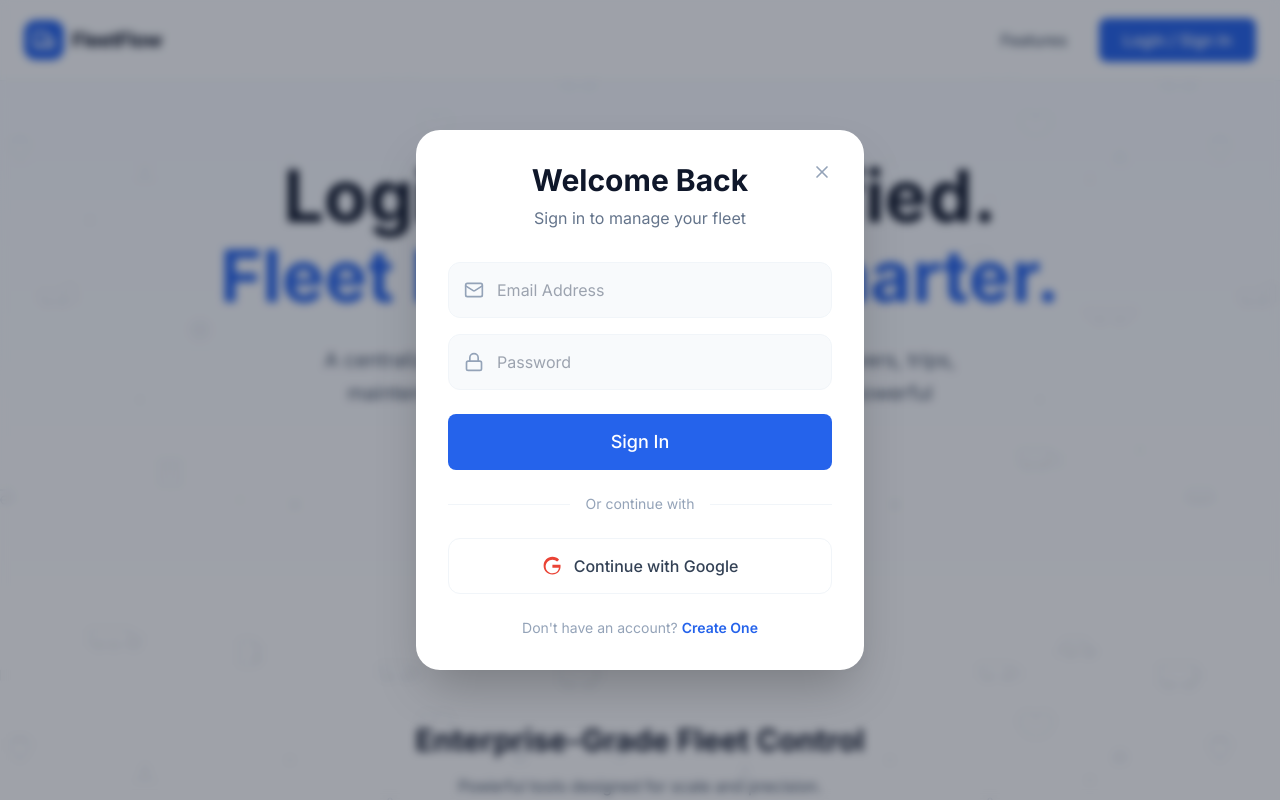
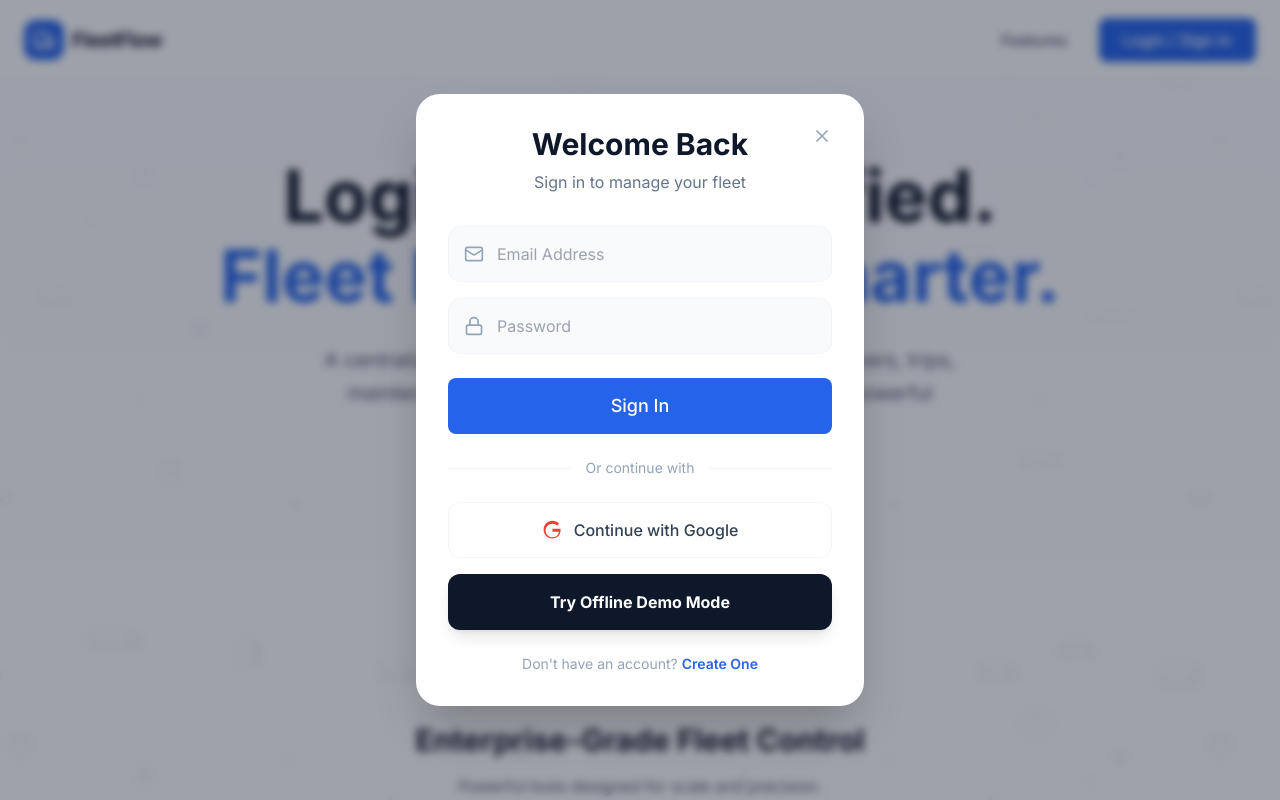
Before and after one commit to Jaishree-2006/FleetFlow, a React (Create React App) app: page / in a window 1280 px wide. Both pictures are taken after a click on the button "Get Started". Shown: the top 800 px of the page. Built offline with nearby package versions, Linux system fonts and the light colour scheme; no server answers.

Commit message:
feat: Add instant Offline Demo Mode bypass to AuthModal and App.jsx

```diff
--- a/src/App.jsx
+++ b/src/App.jsx
@@ -23,11 +23,19 @@ function App() {
 
     useEffect(() => {
         const checkSession = async () => {
+            // INSTANT BYPASS: Check if we manually triggered demo mode
+            if (localStorage.getItem('role_demo-user') === 'Fleet Manager') {
+                console.log('Instant Offline Demo Mode Active');
+                setSession({ user: { id: 'demo-user', email: 'demo@fleetflow.io' } });
+                setLoading(false);
+                return;
+            }
+
             try {
                 // Set a timeout for the session check to prevent hanging
                 const sessionPromise = supabase.auth.getSession();
                 const timeoutPromise = new Promise((_, reject) =>
-                    setTimeout(() => reject(new Error('Timeout')), 3000)
+                    setTimeout(() => reject(new Error('Timeout')), 2000)
                 );
 
                 const { data: { session } } = await Promise.race([sessionPromise, timeoutPromise]);
--- a/src/components/AuthModal.jsx
+++ b/src/components/AuthModal.jsx
@@ -154,6 +154,17 @@ const AuthModal = ({ isOpen, onClose }) => {
                                 </svg>
                                 Continue with Google
                             </button>
+
+                            <button
+                                type="button"
+                                onClick={() => {
+                                    localStorage.setItem('role_demo-user', 'Fleet Manager');
+                                    window.location.reload();
+                                }}
+                                className="w-full h-14 bg-slate-900 text-white rounded-xl font-bold flex items-center justify-center gap-2 hover:bg-slate-800 transition-all shadow-lg"
+                            >
+                                Try Offline Demo Mode
+                            </button>
                         </div>
 
                         <p className="text-center text-sm text-slate-400">
```
